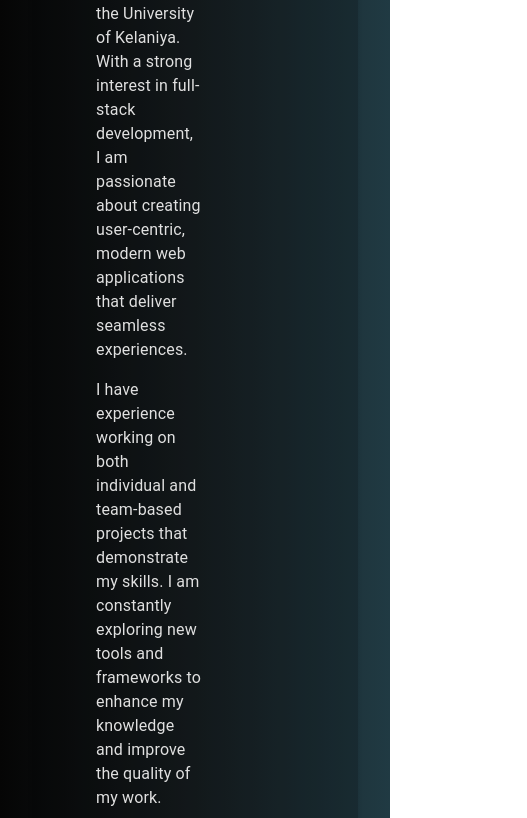
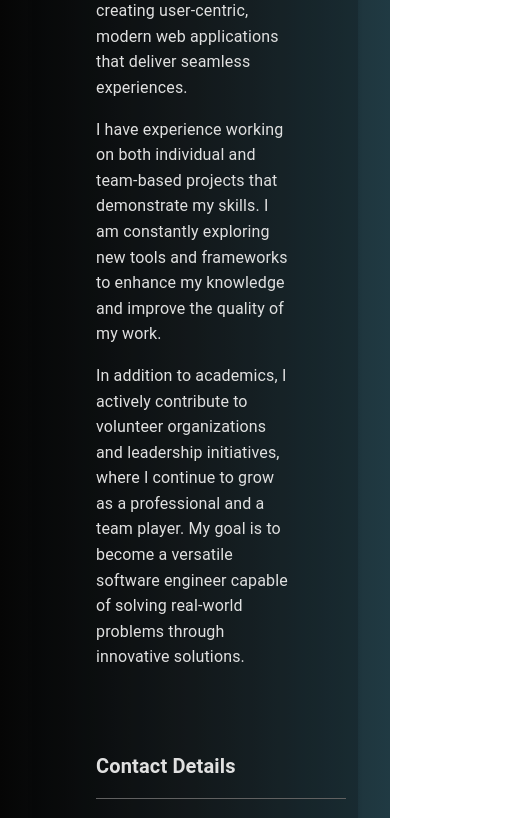
Before and after one commit to HiruniRamanayaka/My-Portfolio, a React (Vite) app in the folder my-portfolio/: page / in a window 390 px wide. Shown: the part 1530-2348 px from the top of the page, 527 px wide, since content can reach past the window. Built offline with nearby package versions, Linux system fonts and the light colour scheme.

Commit message:
Made Bio component responsive

```diff
--- a/my-portfolio/src/components/Bio.jsx
+++ b/my-portfolio/src/components/Bio.jsx
@@ -6,27 +6,30 @@ const textColor = grey[300];
 
 const Bio = () => {
   return (
-    <Container id="bio">
-        <Box sx={{ display: 'flex', justifyContent: 'space-between' }}>
-            <Box sx={{ textAlign: 'left', flex: 1, pr: 10 }}>
+    <Container id="bio" sx={{ py: 6 }}>
+        <Box sx={{ display: 'flex', flexDirection: { xs: 'column', md: 'row' }, justifyContent: 'space-between', gap: 4 }}>
+            {/* left section */}
+            <Box sx={{ textAlign: 'left', flex: 1, pr: { md: 6 } }}>
                 <Typography variant="h4" sx={{ fontWeight: 'bold', mb: 3, color: '#00bcd4' }}>
                     About Me
                 </Typography>
-                <Typography variant="body1" sx={{ mb: 2, color: textColor, lineHeight: 1.5 }}>
+                <Typography variant="body1" sx={{ mb: 2, color: textColor, lineHeight: 1.6 }}>
                     I am Hiruni Ramanayaka, a dedicated undergraduate pursuing a Bachelor of Science (Honours) in Software Engineering at the University of Kelaniya. With a strong interest in full-stack development, I am passionate about creating user-centric, modern web applications that deliver seamless experiences.
                 </Typography>
-                <Typography variant="body1" sx={{ mb: 2, color: textColor, lineHeight: 1.5 }}>
+                <Typography variant="body1" sx={{ mb: 2, color: textColor, lineHeight: 1.6 }}>
                     I have experience working on both individual and team-based projects that demonstrate my skills. I am constantly exploring new tools and frameworks to enhance my knowledge and improve the quality of my work.
                 </Typography>
-                <Typography variant="body1" sx={{ mb: 2, color: textColor, lineHeight: 1.5 }}>
+                <Typography variant="body1" sx={{ mb: 2, color: textColor, lineHeight: 1.6 }}>
                     In addition to academics, I actively contribute to volunteer organizations and leadership initiatives, where I continue to grow as a professional and a team player. My goal is to become a versatile software engineer capable of solving real-world problems through innovative solutions.
                 </Typography>
             </Box>
-            <Box sx={{ textAlign: 'left', mt: 10, ml: 2}}>
+
+            {/* right section */}
+            <Box sx={{ textAlign: 'left', mt: { xs: 4, md: 10 }, minWidth: '250px'}}>
                 <Typography variant="h6" sx={{ fontWeight: 'bold', mb: 2, color: textColor }}>
                     Contact Details
                 </Typography>
-                <Divider sx={{ mb: 2 }} />
+                <Divider sx={{ mb: 2, borderColor: grey[700] }} />
                 <Typography variant="body1" sx={{ mb: 1, color: textColor }}>
                     <strong>Full Name:</strong> R.K. Hiruni Kavindhya Ramanayaka
                 </Typography>
```
